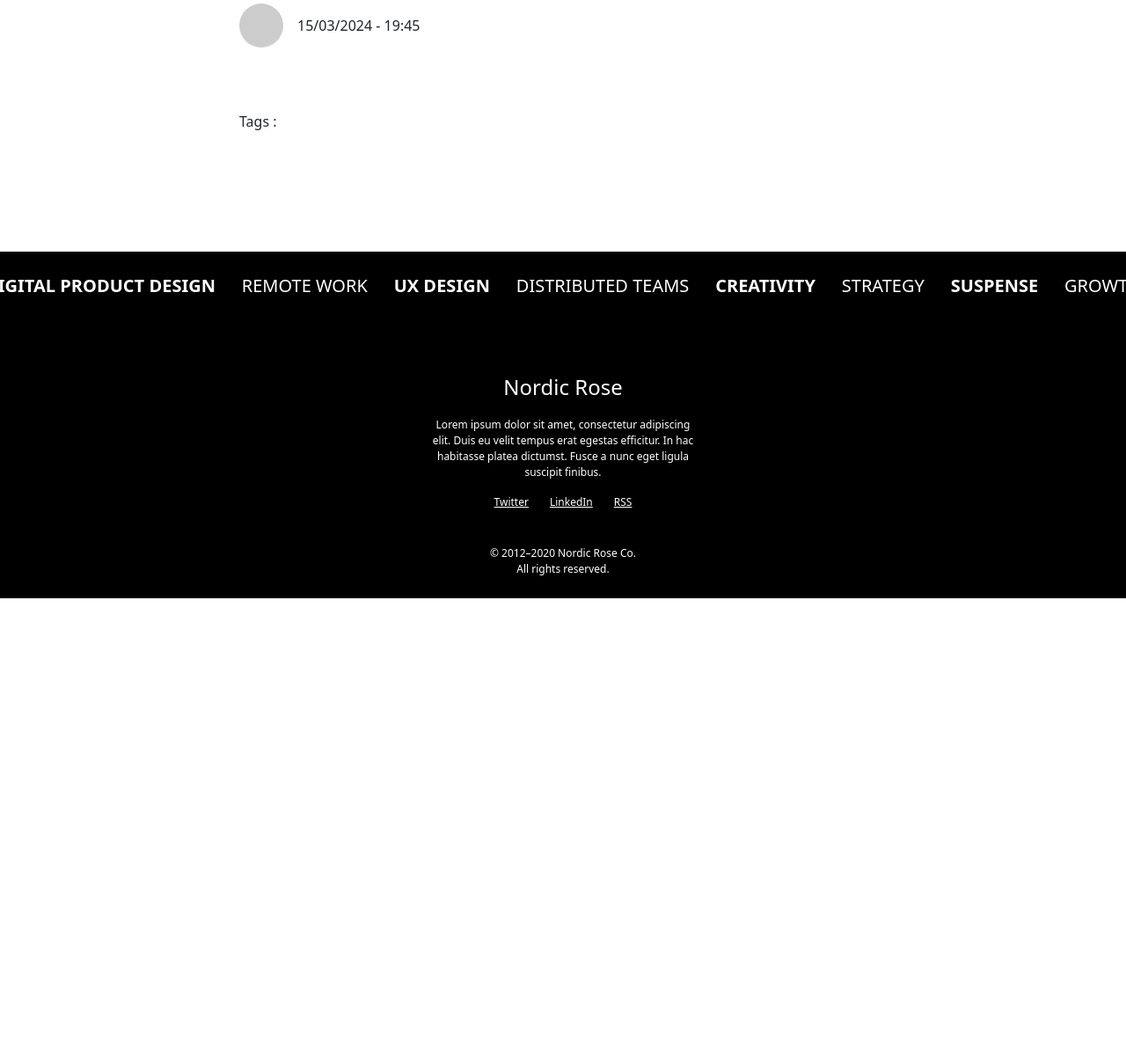
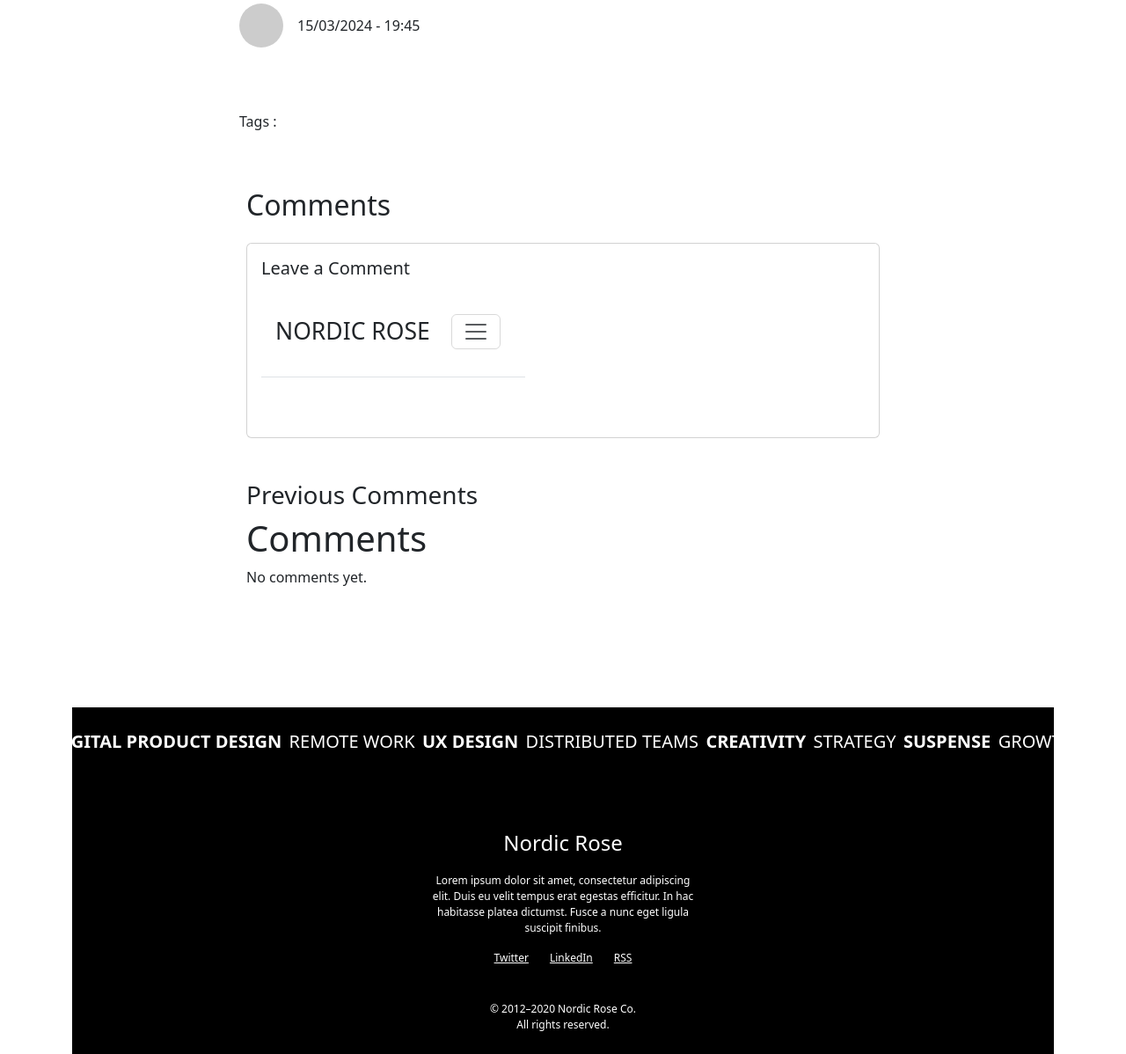
Before and after one commit to lsureauynov/blog, a Symfony app: template templates/articles/show.html.twig in a window 1280 px wide. Shown: the part 566-1764 px from the top of the page at 88% size. Before the commit the page ends 1246 px from the top, so only its background shows below. Run offline with Twig, Linux system fonts and the light colour scheme; the template is opened without the code that fills it, so the values that code supplies are empty; style sheets or scripts are compiled from the project's sources; some libraries are stand-ins or nearby versions.

Commit message:
feat:Comments

```diff
--- a/src/Controller/ArticlesController.php
+++ b/src/Controller/ArticlesController.php
@@ -6,6 +6,7 @@ use App\Entity\Articles;
 use App\Form\ArticlesType;
 use App\Repository\ArticlesRepository;
 use App\Repository\UserRepository;
+use App\Repository\CommentsRepository;
 use Doctrine\ORM\EntityManagerInterface;
 use Symfony\Bundle\SecurityBundle\Security;
 use Symfony\Component\HttpFoundation\Request;
@@ -92,7 +93,7 @@ class ArticlesController extends AbstractController
     }
 
     #[Route('/{id}', name: 'app_articles_show', methods: ['GET'])]
-    public function show(Articles $article, UserRepository $userRepository): Response
+    public function show(Articles $article, UserRepository $userRepository, CommentsRepository $commentsRepository): Response
     {
         $userId = $article->getUser();
         $user = $userRepository->find($userId);
@@ -100,10 +101,12 @@ class ArticlesController extends AbstractController
         if (!$user) {
             throw $this->createNotFoundException('User not found');
         }
+        $comments = $commentsRepository->findCommentsByArticle($article->getId());
 
         return $this->render('articles/show.html.twig', [
             'article' => $article,
             'user' => $user,
+            'comments' => $comments
         ]);
     }
 
--- a/templates/articles/show.html.twig
+++ b/templates/articles/show.html.twig
@@ -75,5 +75,33 @@
 				{% endfor %}
 			</div>
 		</div>
-	</div>
+
+	<div class="container">
+    <div class="row justify-content-center mt-5">
+        <div class="col-md-8">
+            <h2>Comments</h2>
+        </div>
+    </div>
+
+    <!-- Comment Form -->
+    <div class="row justify-content-center mt-3">
+        <div class="col-md-8">
+            <div class="card">
+                <div class="card-body">
+                    <h5 class="card-title">Leave a Comment</h5>
+                    <iframe class="comment-iframe" src="{{ path('app_comments_new') }}" frameborder="0" scrolling="no"></iframe>
+                </div>
+            </div>
+        </div>
+    </div>
+
+    <!-- Comment Section -->
+    <div class="row justify-content-center mt-5">
+        <div class="col-md-8">
+            <h3>Previous Comments</h3>
+            {% include 'comments/showByArticles.html.twig' with {'comments': comments} %}
+        </div>
+    </div>
+</div>
+
 {% endblock %}
--- a/templates/comments/new.html.twig
+++ b/templates/comments/new.html.twig
@@ -1,11 +1,5 @@
-{% extends 'base.html.twig' %}
-
-{% block title %}New Comments{% endblock %}
-
 {% block body %}
-    <h1>Create new Comments</h1>
 
     {{ include('comments/_form.html.twig') }}
 
-    <a href="{{ path('app_comments_index') }}">back to list</a>
 {% endblock %}
--- /dev/null
+++ b/templates/comments/showByArticles.html.twig
@@ -0,0 +1,16 @@
+{# templates/comments/showByArticles.html.twig #}
+
+
+{% block body %}
+    <h1>Comments</h1>
+
+    {% if comments is empty %}
+        <p>No comments yet.</p>
+    {% else %}
+        <ul>
+            {% for comment in comments %}
+                <li>{{ comment.content }} - {{ comment.user.email }}</li>
+            {% endfor %}
+        </ul>
+    {% endif %}
+{% endblock %}
```
Also changed, not shown: src/Controller/CommentsController.php (+38 -12 lines), src/Repository/CommentsRepository.php (+12 -0 lines), 1 other file.
